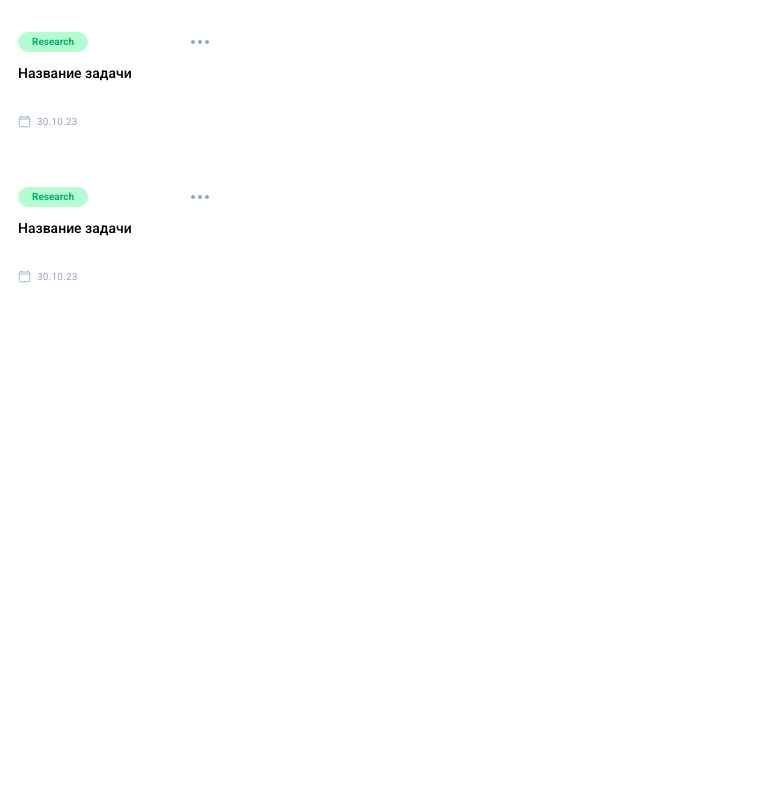
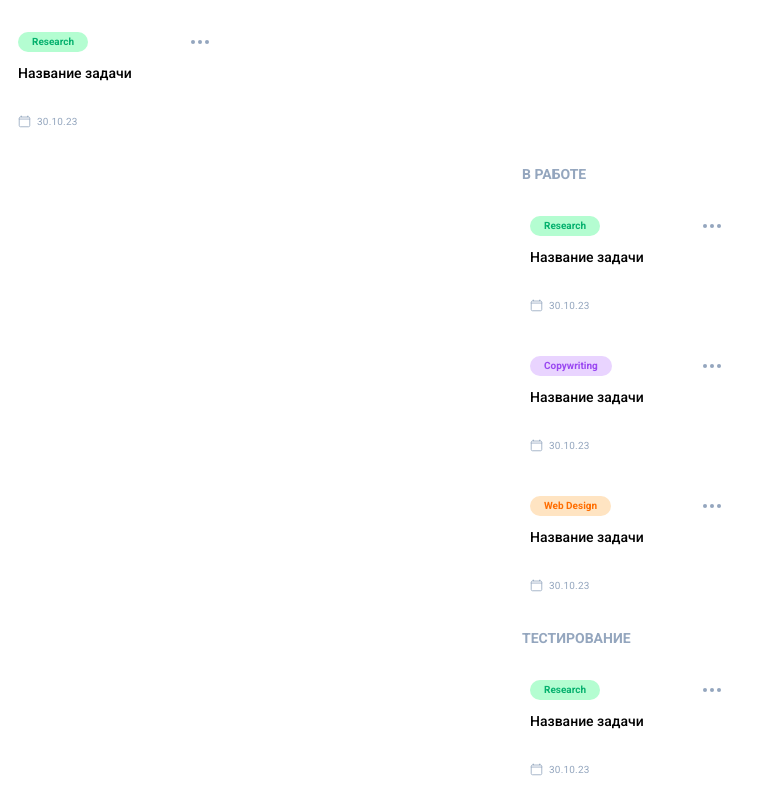
Before and after one commit to Anastasia210-web/sky-world, a Vue app: page / in a window 1280 px wide. Shown: the part 846-1646 px from the top of the page, without its empty margins (0-766 px from the left). Before the commit the page ends 1153 px from the top, so only its background shows below. Built offline with nearby package versions, Linux system fonts and the light colour scheme.

Commit message:
Сделала колонки "В работе" и "тестирование"

```diff
--- /dev/null
+++ b/src/components/ColumnTest.vue
@@ -0,0 +1,69 @@
+<template>
+  <div class="main__column">
+    <div class="column__title">
+      <p>{{title}}</p>
+    </div>
+    <div class="cards">
+      <div class="cards__item">
+        <div class="cards__card card">
+          <div class="card__group">
+            <div class="card__theme _green">
+              <p class="_green">Research</p>
+            </div>
+            <a href="#popBrowse" target="_self">
+              <div class="card__btn">
+                <div></div>
+                <div></div>
+                <div></div>
+              </div>
+            </a>
+          </div>
+          <div class="card__content">
+            <a href="" target="_blank">
+              <h3 class="card__title">Название задачи</h3>
+            </a>
+            <div class="card__date">
+              <svg
+                xmlns="http://www.w3.org/2000/svg"
+                width="13"
+                height="13"
+                viewBox="0 0 13 13"
+                fill="none"
+              >
+                <g clip-path="url(#clip0_1_415)">
+                  <path
+                    d="M10.5625 2.03125H2.4375C1.7644 2.03125 1.21875 2.5769 1.21875 3.25V10.5625C1.21875 11.2356 1.7644 11.7812 2.4375 11.7812H10.5625C11.2356 11.7812 11.7812 11.2356 11.7812 10.5625V3.25C11.7812 2.5769 11.2356 2.03125 10.5625 2.03125Z"
+                    stroke="#94A6BE"
+                    stroke-width="0.8"
+                    stroke-linejoin="round"
+                  />
+                  <path
+                    d="M11.7812 4.0625H1.21875M3.25 1.21875V2.03125V1.21875ZM9.75 1.21875V2.03125V1.21875Z"
+                    stroke="#94A6BE"
+                    stroke-width="0.8"
+                    stroke-linecap="round"
+                    stroke-linejoin="round"
+                  />
+                </g>
+                <defs>
+                  <clipPath id="clip0_1_415">
+                    <rect width="13" height="13" fill="white" />
+                  </clipPath>
+                </defs>
+              </svg>
+              <p>30.10.23</p>
+            </div>
+          </div>
+        </div>
+      </div>
+    </div>
+  </div>
+</template>
+
+<script setup>
+defineProps ({
+    title: String,
+})
+</script>
+
+<style lang="scss" scoped></style>
--- /dev/null
+++ b/src/components/ColumnWork.vue
@@ -0,0 +1,175 @@
+<template>
+  <div class="main__column">
+    <div class="column__title">
+      <p>{{title}}</p>
+    </div>
+    <div class="cards">
+      <div class="cards__item">
+        <div class="cards__card card">
+          <div class="card__group">
+            <div class="card__theme _green">
+              <p class="_green">Research</p>
+            </div>
+            <a href="#popBrowse" target="_self">
+              <div class="card__btn">
+                <div></div>
+                <div></div>
+                <div></div>
+              </div>
+            </a>
+          </div>
+          <div class="card__content">
+            <a href="" target="_blank">
+              <h3 class="card__title">Название задачи</h3>
+            </a>
+            <div class="card__date">
+              <svg
+                xmlns="http://www.w3.org/2000/svg"
+                width="13"
+                height="13"
+                viewBox="0 0 13 13"
+                fill="none"
+              >
+                <g clip-path="url(#clip0_1_415)">
+                  <path
+                    d="M10.5625 2.03125H2.4375C1.7644 2.03125 1.21875 2.5769 1.21875 3.25V10.5625C1.21875 11.2356 1.7644 11.7812 2.4375 11.7812H10.5625C11.2356 11.7812 11.7812 11.2356 11.7812 10.5625V3.25C11.7812 2.5769 11.2356 2.03125 10.5625 2.03125Z"
+                    stroke="#94A6BE"
+                    stroke-width="0.8"
+                    stroke-linejoin="round"
+                  />
+                  <path
+                    d="M11.7812 4.0625H1.21875M3.25 1.21875V2.03125V1.21875ZM9.75 1.21875V2.03125V1.21875Z"
+                    stroke="#94A6BE"
+                    stroke-width="0.8"
+                    stroke-linecap="round"
+                    stroke-linejoin="round"
+                  />
+                </g>
+                <defs>
+                  <clipPath id="clip0_1_415">
+                    <rect width="13" height="13" fill="white" />
+                  </clipPath>
+                </defs>
+              </svg>
+              <p>30.10.23</p>
+            </div>
+          </div>
+        </div>
+      </div>
+
+      <div class="cards__item">
+        <div class="cards__card card">
+          <div class="card__group">
+            <div class="card__theme _purple">
+              <p class="_purple">Copywriting</p>
+            </div>
+            <a href="#popBrowse" target="_self">
+              <div class="card__btn">
+                <div></div>
+                <div></div>
+                <div></div>
+              </div>
+            </a>
+          </div>
+          <div class="card__content">
+            <a href="" target="_blank">
+              <h3 class="card__title">Название задачи</h3>
+            </a>
+            <div class="card__date">
+              <svg
+                xmlns="http://www.w3.org/2000/svg"
+                width="13"
+                height="13"
+                viewBox="0 0 13 13"
+                fill="none"
+              >
+                <g clip-path="url(#clip0_1_415)">
+                  <path
+                    d="M10.5625 2.03125H2.4375C1.7644 2.03125 1.21875 2.5769 1.21875 3.25V10.5625C1.21875 11.2356 1.7644 11.7812 2.4375 11.7812H10.5625C11.2356 11.7812 11.7812 11.2356 11.7812 10.5625V3.25C11.7812 2.5769 11.2356 2.03125 10.5625 2.03125Z"
+                    stroke="#94A6BE"
+                    stroke-width="0.8"
+                    stroke-linejoin="round"
+                  />
+                  <path
+                    d="M11.7812 4.0625H1.21875M3.25 1.21875V2.03125V1.21875ZM9.75 1.21875V2.03125V1.21875Z"
+                    stroke="#94A6BE"
+                    stroke-width="0.8"
+                    stroke-linecap="round"
+                    stroke-linejoin="round"
+                  />
+                </g>
+                <defs>
+                  <clipPath id="clip0_1_415">
+                    <rect width="13" height="13" fill="white" />
+                  </clipPath>
+                </defs>
+              </svg>
+              <p>30.10.23</p>
+            </div>
+          </div>
+        </div>
+      </div>
+
+      <div class="cards__item">
+        <div class="cards__card card">
+          <div class="card__group">
+            <div class="card__theme _orange">
+              <p class="_orange">Web Design</p>
+            </div>
+            <a href="#popBrowse" target="_self">
+              <div class="card__btn">
+                <div></div>
+                <div></div>
+                <div></div>
+              </div>
+            </a>
+          </div>
+          <div class="card__content">
+            <a href="" target="_blank">
+              <h3 class="card__title">Название задачи</h3>
+            </a>
+            <div class="card__date">
+              <svg
+                xmlns="http://www.w3.org/2000/svg"
+                width="13"
+                height="13"
+                viewBox="0 0 13 13"
+                fill="none"
+              >
+                <g clip-path="url(#clip0_1_415)">
+                  <path
+                    d="M10.5625 2.03125H2.4375C1.7644 2.03125 1.21875 2.5769 1.21875 3.25V10.5625C1.21875 11.2356 1.7644 11.7812 2.4375 11.7812H10.5625C11.2356 11.7812 11.7812 11.2356 11.7812 10.5625V3.25C11.7812 2.5769 11.2356 2.03125 10.5625 2.03125Z"
+                    stroke="#94A6BE"
+                    stroke-width="0.8"
+                    stroke-linejoin="round"
+                  />
+                  <path
+                    d="M11.7812 4.0625H1.21875M3.25 1.21875V2.03125V1.21875ZM9.75 1.21875V2.03125V1.21875Z"
+                    stroke="#94A6BE"
+                    stroke-width="0.8"
+                    stroke-linecap="round"
+                    stroke-linejoin="round"
+                  />
+                </g>
+                <defs>
+                  <clipPath id="clip0_1_415">
+                    <rect width="13" height="13" fill="white" />
+                  </clipPath>
+                </defs>
+              </svg>
+              <p>30.10.23</p>
+            </div>
+          </div>
+        </div>
+      </div>
+    </div>
+  </div>
+</template>
+
+<script setup>
+defineProps ({
+    title: String,
+})
+</script>
+
+<style lang="scss" scoped></style>
--- a/src/components/TaskBoard.vue
+++ b/src/components/TaskBoard.vue
@@ -2,12 +2,16 @@
     <div>
 <Column title="Без статуса"/>
 <ColumnAsk title="Нужно сделать"/>
+<ColumnWork title="В работе"/>
+<ColumnTest title="Тестирование"/>
     </div>
 </template>
 
 <script setup>
 import Column from './Column.vue';
 import ColumnAsk from './ColumnAsk.vue';
+import ColumnTest from './ColumnTest.vue';
+import ColumnWork from './ColumnWork.vue';
 
 
 
--- a/src/views/HomeView.vue
+++ b/src/views/HomeView.vue
@@ -2,12 +2,10 @@
   <div>
     <HomeHeader />
     <TaskBoard />
-    <ColumnAsk />
   </div>
 </template>
 
 <script setup>
-import ColumnAsk from "@/components/ColumnAsk.vue";
 import HomeHeader from "@/components/HomeHeader.vue";
 import TaskBoard from "@/components/TaskBoard.vue";
 </script>
```
